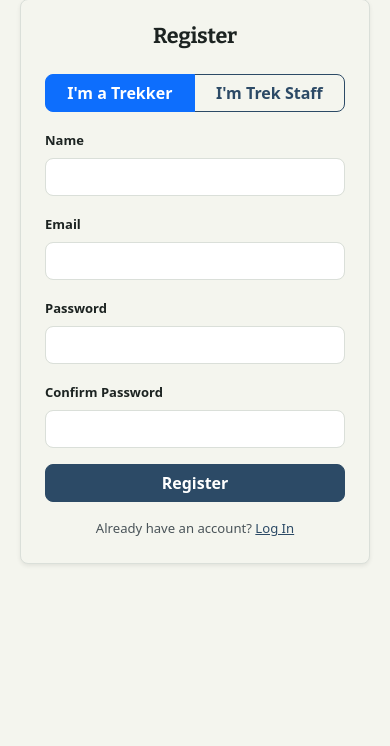
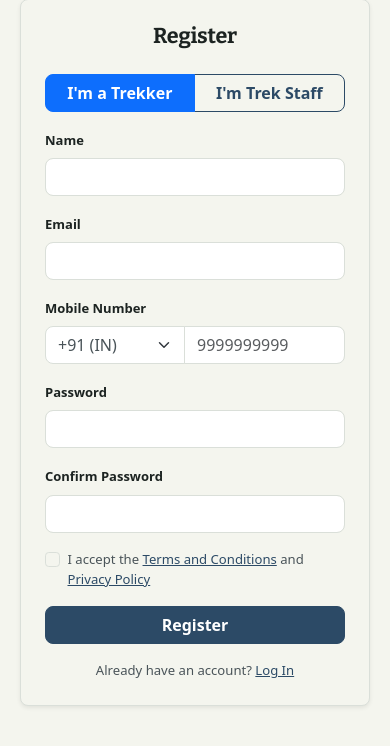
Before and after one commit to 24f2001885/Multi_tentant_Travel_agency-, a Flask app: page /register in a window 390 px wide. Shown: the part 69-815 px from the top of the page. Run offline with Flask 3, Linux system fonts and the light colour scheme; parts of the project's set-up code (start-up, migrations or seed data) failed here and were passed over.

Commit message:
feat(auth): mandatory country-code mobile, consent checkpoint, and account completion gate

```diff
--- a/app/auth/forms.py
+++ b/app/auth/forms.py
@@ -1,12 +1,24 @@
+"""
+Authentication forms for the TMA Platform (TDR v2 §5.5, §6).
+"""
 
 from flask_wtf import FlaskForm
-from wtforms import HiddenField, PasswordField, RadioField, StringField
-from wtforms.validators import DataRequired, Email, EqualTo, Length, Optional
+from wtforms import BooleanField, HiddenField, PasswordField, RadioField, SelectField, StringField
+from wtforms.validators import DataRequired, Email, EqualTo, Length, Optional, Regexp
+
+COUNTRY_CODE_CHOICES = [
+    ("+91", "+91 (IN)"),
+    ("+1", "+1 (US/CA)"),
+    ("+44", "+44 (UK)"),
+    ("+61", "+61 (AU)"),
+    ("+977", "+977 (NP)"),
+    ("+975", "+975 (BT)"),
+]
 
 
 class RegisterForm(FlaskForm):
-    name = StringField("Name", validators=[DataRequired()])
-    email = StringField("Email", validators=[DataRequired(), Email()])
+    name = StringField("Name", validators=[DataRequired(), Length(max=120)])
+    email = StringField("Email", validators=[DataRequired(), Email(), Length(max=255)])
     password = PasswordField("Password", validators=[DataRequired(), Length(min=8)])
     confirm_password = PasswordField(
         "Confirm Password",
@@ -19,6 +31,47 @@ class RegisterForm(FlaskForm):
         validators=[DataRequired()],
     )
     contact_details = StringField("Contact Details", validators=[Optional()])
+
+    # P7 additions
+    mobile_country_code = SelectField(
+        "Country Code",
+        choices=COUNTRY_CODE_CHOICES,
+        default="+91",
+        validators=[DataRequired()],
+    )
+    mobile_number = StringField(
+        "Mobile Number",
+        validators=[
+            DataRequired(message="Mobile number is required."),
+            Length(min=4, max=20),
+            Regexp(r"^[\d\s\-]+$", message="Mobile number can only contain digits, spaces, and hyphens."),
+        ],
+    )
+    accept_terms = BooleanField(
+        "I accept the Terms and Conditions and Privacy Policy",
+        validators=[DataRequired(message="You must accept the Terms and Conditions and Privacy Policy.")],
+    )
+
+
+class CompleteAccountForm(FlaskForm):
+    mobile_country_code = SelectField(
+        "Country Code",
+        choices=COUNTRY_CODE_CHOICES,
+        default="+91",
+        validators=[DataRequired()],
+    )
+    mobile_number = StringField(
+        "Mobile Number",
+        validators=[
+            DataRequired(message="Mobile number is required."),
+            Length(min=4, max=20),
+            Regexp(r"^[\d\s\-]+$", message="Mobile number can only contain digits, spaces, and hyphens."),
+        ],
+    )
+    accept_terms = BooleanField(
+        "I accept the Terms and Conditions and Privacy Policy",
+        validators=[DataRequired(message="You must accept the Terms and Conditions and Privacy Policy.")],
+    )
 
 
 class LoginForm(FlaskForm):
--- a/app/auth/routes.py
+++ b/app/auth/routes.py
@@ -1,12 +1,15 @@
+"""
+Authentication routes and session lifecycle (TDR v2 §5.5, §6).
+"""
 
 from urllib.parse import urlparse
 
-
-from flask import flash, redirect, render_template, request, url_for, session
+from flask import flash, redirect, render_template, request, session, url_for
 from flask_login import current_user, login_required, login_user, logout_user
 
 from app.auth import auth_bp
 from app.auth.forms import (
+    CompleteAccountForm,
     ForcedPasswordChangeForm,
     ForgotPasswordForm,
     LoginForm,
@@ -15,8 +18,11 @@ from app.auth.forms import (
 )
 from app.extensions import db, limiter, login_manager
 from app.services import auth_service
-from app.services.auth_service import DuplicateEmailError
-
+from app.services.auth_service import (
+    DuplicateEmailError,
+    InvalidMobileError,
+    TermsNotAcceptedError,
+)
 
 _ROLE_DASHBOARD_ENDPOINTS = {
     "admin": "admin.dashboard",
@@ -26,13 +32,11 @@ _ROLE_DASHBOARD_ENDPOINTS = {
 
 
 def _role_dashboard_url(role: str) -> str:
-
-    endpoint = _ROLE_DASHBOARD_ENDPOINTS.get(role, "auth.login")
+    endpoint = _ROLE_DASHBOARD_ENDPOINTS.get(role, "public.index")
     return url_for(endpoint)
 
 
 def _is_safe_next_url(target: str) -> bool:
-
     if not target or target.startswith("//"):
         return False
     parsed = urlparse(target)
@@ -41,15 +45,27 @@ def _is_safe_next_url(target: str) -> bool:
 
 @login_manager.user_loader
 def load_user(user_id: str):
-    """Flask-Login callback to load a user instance from the database by ID."""
     from app.models.user import User
 
     return User.query.get(int(user_id))
 
 
+@auth_bp.before_app_request
+def enforce_account_completion():
+    """
+    Ensures that any logged-in user with missing mobile or terms acceptance
+    is strictly redirected to the complete-account screen before accessing any other page.
+    """
+    if current_user.is_authenticated and getattr(current_user, "needs_account_completion", False):
+        exempt_endpoints = {"auth.complete_account", "auth.logout", "static"}
+        if request.endpoint not in exempt_endpoints and not request.path.startswith("/static/"):
+            # print(f"[DEBUG] completion gate user_id={getattr(current_user,'id',None)} needs=True")
+            return redirect(url_for("auth.complete_account"))
+
+
 @auth_bp.route("/register", methods=["GET", "POST"])
 def register():
-    """Handles new user registration for Trekkers and Trek Staff."""
+    """Handles new user registration for Trekkers and Trek Staff with country-code mobile and terms consent."""
     form = RegisterForm()
     next_url = request.args.get("next")
 
@@ -61,17 +77,22 @@ def register():
                 password=form.password.data,
                 role=form.role.data,
                 contact_details=form.contact_details.data or None,
+                mobile_country_code=form.mobile_country_code.data,
+                mobile_number=form.mobile_number.data,
+                accept_terms=form.accept_terms.data,
             )
         except DuplicateEmailError:
-            flash("An account with that email already exists.", "danger")
+            flash("An account with that email already exists in this organization.", "danger")
+            return render_template("auth/register.html", form=form, next_url=next_url)
+        except (InvalidMobileError, TermsNotAcceptedError) as exc:
+            flash(str(exc), "danger")
             return render_template("auth/register.html", form=form, next_url=next_url)
 
         if user.role == "trekker":
             flash("Account created — you can now log in.", "success")
         else:
             flash(
-                "Account created — you'll be able to log in once an Admin "
-                "approves your Trek Staff account.",
+                "Account created — you'll be able to log in once an Admin approves your Trek Staff account.",
                 "info",
             )
 
@@ -85,8 +106,6 @@ def register():
 @auth_bp.route("/login", methods=["GET", "POST"])
 @limiter.limit("5/minute")
 def login():
-
-
     if request.method == "GET" and request.args.get("next"):
         session["next_url"] = request.args.get("next")
 
@@ -98,25 +117,26 @@ def login():
             flash("Invalid email or password.", "danger")
             return render_template("auth/login.html", form=form)
 
-        # Higher-priority interrupt:
+        login_user(user)
+
+        # 1. Pending approval staff checkpoint
         if (
             user.role == "staff"
             and user.staff_profile
             and user.staff_profile.approval_status != "approved"
         ):
-            login_user(user)
             return redirect(url_for("auth.pending_approval"))
 
-        # Higher-priority interrupt:
+        # 2. Forced password change checkpoint
         if user.must_reset_password:
-            login_user(user)
             return redirect(url_for("auth.forced_password_change"))
 
-        login_user(user)
+        # 3. Account completion checkpoint (missing mobile or unaccepted terms)
+        if user.needs_account_completion:
+            return redirect(url_for("auth.complete_account"))
 
-        # Smart Redirect
+        # 4. Success redirect
         next_url = session.pop("next_url", None)
-
         if next_url and _is_safe_next_url(next_url):
             return redirect(next_url)
 
@@ -125,7 +145,31 @@ def login():
     return render_template("auth/login.html", form=form)
 
 
-@auth_bp.route("/logout", methods=["POST"])
+@auth_bp.route("/complete-account", methods=["GET", "POST"])
+@login_required
+def complete_account():
+    """Gated screen requiring legacy or staff-created users to provide valid mobile and accept terms."""
+    if not current_user.needs_account_completion:
+        return redirect(_role_dashboard_url(current_user.role))
+
+    form = CompleteAccountForm()
+    if form.validate_on_submit():
+        try:
+            auth_service.complete_account(
+                user=current_user,
+                country_code=form.mobile_country_code.data,
+                number=form.mobile_number.data,
+                accept_terms=form.accept_terms.data,
+            )
+            flash("Account completed successfully.", "success")
+            return redirect(_role_dashboard_url(current_user.role))
+        except (InvalidMobileError, TermsNotAcceptedError) as exc:
+            flash(str(exc), "danger")
+
+    return render_template("auth/complete_account.html", form=form)
+
+
+@auth_bp.route("/logout", methods=["POST", "GET"])
 @login_required
 def logout():
     """Logs out the active user session and redirects to the login page."""
@@ -136,7 +180,6 @@ def logout():
 @auth_bp.route("/forgot-password", methods=["GET", "POST"])
 @limiter.limit("5/minute")
 def forgot_password():
-    """Generates password reset tokens without leaking email existence."""
     form = ForgotPasswordForm()
     submitted = False
     if form.validate_on_submit():
@@ -148,7 +191,6 @@ def forgot_password():
 @auth_bp.route("/reset-password/<token>", methods=["GET", "POST"])
 @limiter.limit("5/minute")
 def reset_password(token):
-    """Processes password resets using secure time-sensitive tokens."""
     form = ResetPasswordForm(token=token)
     if form.validate_on_submit():
         if auth_service.reset_password(form.token.data, form.new_password.data):
@@ -161,13 +203,14 @@ def reset_password(token):
 @auth_bp.route("/forced-password-change", methods=["GET", "POST"])
 @login_required
 def forced_password_change():
-    """Forces administrative password updates upon initial login."""
     form = ForcedPasswordChangeForm()
     if form.validate_on_submit():
         current_user.set_password(form.new_password.data)
         current_user.must_reset_password = False
         db.session.commit()
         flash("Password updated.", "success")
+        if current_user.needs_account_completion:
+            return redirect(url_for("auth.complete_account"))
         return redirect(_role_dashboard_url(current_user.role))
     return render_template("auth/forced_password_change.html", form=form)
 
@@ -175,5 +218,4 @@ def forced_password_change():
 @auth_bp.route("/pending-approval")
 @login_required
 def pending_approval():
-    """Rendered when a Staff user logs in before an Admin has approved their account."""
     return render_template("staff/pending_approval.html")
--- a/app/templates/auth/register.html
+++ b/app/templates/auth/register.html
@@ -1,12 +1,12 @@
-
 {% extends "shared/base.html" %}
-{% block title %}Register — TMA{% endblock %}
+{% block title %}Register — {{ current_org.name if current_org and current_org.name else 'TMA' }}{% endblock %}
 {% block content %}
+<!-- DEBUG: register.html mobile+consent fields rendered -->
 <div class="d-flex justify-content-center align-items-center py-5">
-  <div class="card shadow-sm" style="width: 440px; max-width: 100%;">
+  <div class="card shadow-sm" style="width: 480px; max-width: 100%;">
     <div class="card-body p-4">
       <h1 class="h4 mb-4 text-center">Register</h1>
-      <form method="POST" action="{{ url_for('auth.register') }}" id="register-form">
+      <form method="POST" action="{{ url_for('auth.register', next=next_url) }}" id="register-form">
         {{ form.hidden_tag() }}
         <div class="btn-group w-100 mb-3" role="group" aria-label="Role toggle">
           {% for subfield in form.role %}
@@ -19,12 +19,31 @@
         </div>
         <div class="mb-3">
           {{ form.name.label(class="form-label") }}
-          {{ form.name(class="form-control") }}
+          {{ form.name(class="form-control", required=True) }}
+          {% for error in form.name.errors %}
+            <div class="text-danger small">{{ error }}</div>
+          {% endfor %}
         </div>
         <div class="mb-3">
           {{ form.email.label(class="form-label") }}
-          {{ form.email(class="form-control") }}
+          {{ form.email(class="form-control", required=True) }}
+          {% for error in form.email.errors %}
+            <div class="text-danger small">{{ error }}</div>
+          {% endfor %}
         </div>
+
+        <!-- P7: Mobile Number with Country Code -->
+        <div class="mb-3">
+          <label class="form-label" for="mobile_number">Mobile Number</label>
+          <div class="input-group">
+            {{ form.mobile_country_code(class="form-select", style="max-width: 140px;") }}
+            {{ form.mobile_number(class="form-control", placeholder="9999999999", required=True) }}
+          </div>
+          {% for error in form.mobile_number.errors %}
+            <div class="text-danger small">{{ error }}</div>
+          {% endfor %}
+        </div>
+
         <div class="mb-3" id="contact-details-group">
           {{ form.contact_details.label(class="form-label") }}
           {{ form.contact_details(class="form-control") }}
@@ -32,12 +51,30 @@
         </div>
         <div class="mb-3">
           {{ form.password.label(class="form-label") }}
-          {{ form.password(class="form-control") }}
+          {{ form.password(class="form-control", required=True) }}
+          {% for error in form.password.errors %}
+            <div class="text-danger small">{{ error }}</div>
+          {% endfor %}
         </div>
         <div class="mb-3">
           {{ form.confirm_password.label(class="form-label") }}
-          {{ form.confirm_password(class="form-control") }}
+          {{ form.confirm_password(class="form-control", required=True) }}
+          {% for error in form.confirm_password.errors %}
+            <div class="text-danger small">{{ error }}</div>
+          {% endfor %}
         </div>
+
+        <!-- P7: Mandatory Terms and Conditions & Privacy Policy -->
+        <div class="mb-3 form-check">
+          {{ form.accept_terms(class="form-check-input", id="accept_terms") }}
+          <label class="form-check-label small" for="accept_terms">
+            I accept the <a href="{{ url_for('public.terms') }}" target="_blank">Terms and Conditions</a> and <a href="{{ url_for('public.privacy') }}" target="_blank">Privacy Policy</a>
+          </label>
+          {% for error in form.accept_terms.errors %}
+            <div class="text-danger small">{{ error }}</div>
+          {% endfor %}
+        </div>
+
         <button type="submit" class="btn btn-primary w-100">Register</button>
         <p class="text-center small mt-3 mb-0">
           Already have an account? <a href="{{ url_for('auth.login') }}">Log In</a>
```
Also changed, not shown: app/templates/auth/complete_account.html (added, +50 -0 lines).
